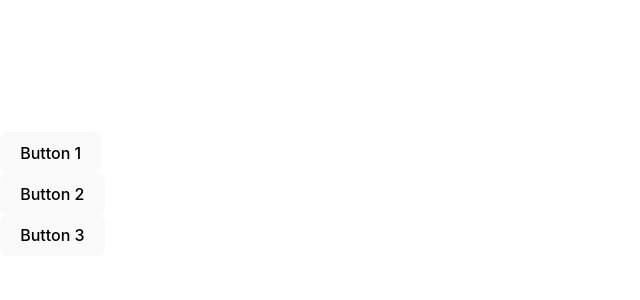
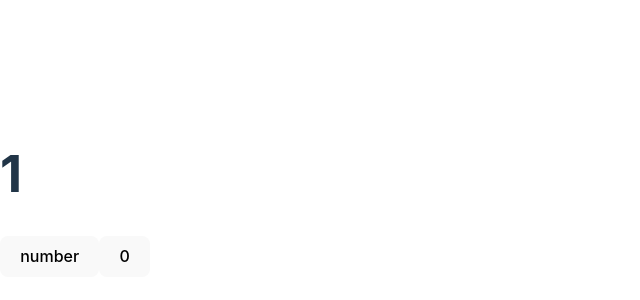
Before and after one commit to Trivium-bv/kabzda, a React (Vite) app: page / in a window 1280 px wide. Shown: the part 206-506 px from the top of the page, without its empty margins (0-640 px from the left). Built offline with nearby package versions, Linux system fonts and the light colour scheme; the HTML template or start-up script is replaced by a standard one.

Commit message:
useState ++a

```diff
--- a/src/App.tsx
+++ b/src/App.tsx
@@ -1,19 +1,20 @@
 // import {Accordion} from "./components/Accordion/Accordion.tsx";
 // import {Rating} from "./components/Rating/Rating.tsx";
 // import {Cars} from "./components/Cars/Cars.tsx";
-import {Button} from "./components/Button/Button.tsx";
+//import {Button} from "./components/Button/Button.tsx";
+import {Button2} from "./components/Button/Button2.tsx";
 
 const App = () => {
 
-    const Button1Foo = (subscriber: string, age: number, adress: string) => {
-        console.log(subscriber, age, adress)
-    }
-    const Button2Foo = (subscriber: string) => {
-        console.log(subscriber)
-    }
-    const Button3Foo = () => {
-        console.log("Im stupped button")
-    }
+    // const Button1Foo = (subscriber: string, age: number, adress: string) => {
+    //     console.log(subscriber, age, adress)
+    // }
+    // const Button2Foo = (subscriber: string) => {
+    //     console.log(subscriber)
+    // }
+    // const Button3Foo = () => {
+    //     console.log("Im stupped button")
+    // }
     return (
         <div>
             {/*<PageTitle title={"This is APP Component"}/>*/}
@@ -30,9 +31,10 @@ const App = () => {
             {/*<Rating value={4}/>*/}
             {/*<Rating value={5}/>*/}
             {/*<Cars />*/}
-            <Button name={"Button 1"} callBack={() => Button1Foo("Im Vasya", 21, "Minsk")}/>
-            <Button name={"Button 2"} callBack={() => Button2Foo("Im Ivan")}/>
-            <Button name={"Button 3"} callBack={Button3Foo}/>
+            {/*<Button name={"Button 1"} callBack={() => Button1Foo("Im Vasya", 21, "Minsk")}/>*/}
+            {/*<Button name={"Button 2"} callBack={() => Button2Foo("Im Ivan")}/>*/}
+            {/*<Button name={"Button 3"} callBack={Button3Foo}/>*/}
+            <Button2/>
         </div>
     )
 }
--- /dev/null
+++ b/src/components/Button/Button2.tsx
@@ -0,0 +1,20 @@
+import {useState} from "react";
+
+export const Button2 = () => {
+    let [a, setA] = useState(1)
+    const oClickHandler = () => {
+        setA(++a)
+        console.log(a)
+    }
+    const oClickHandler2 = () => {
+        setA(0)
+        console.log(a)
+    }
+    return (
+        <div>
+            <h1>{a}</h1>
+            <button onClick={oClickHandler}>number</button>
+            <button onClick={oClickHandler2}>0</button>
+        </div>
+    )
+}
```
